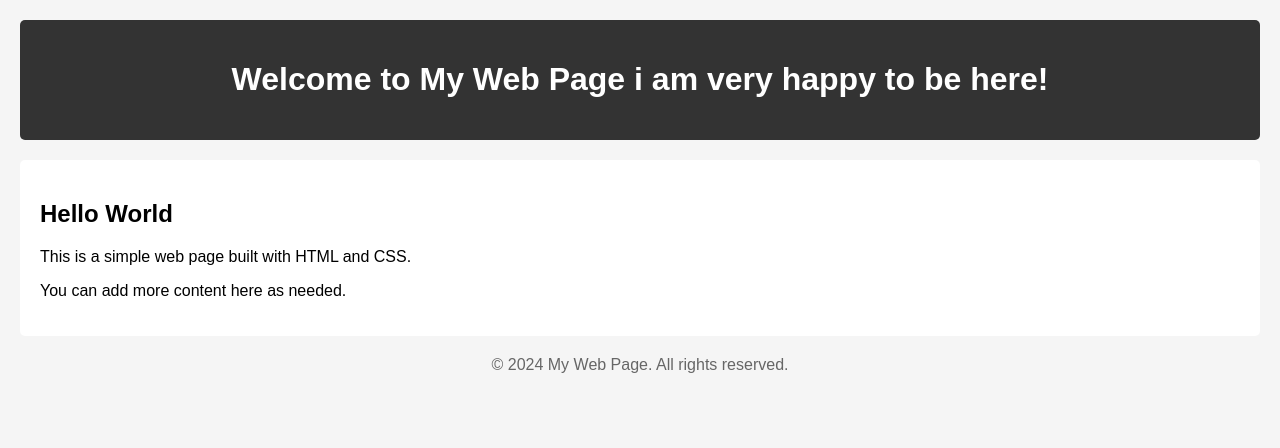
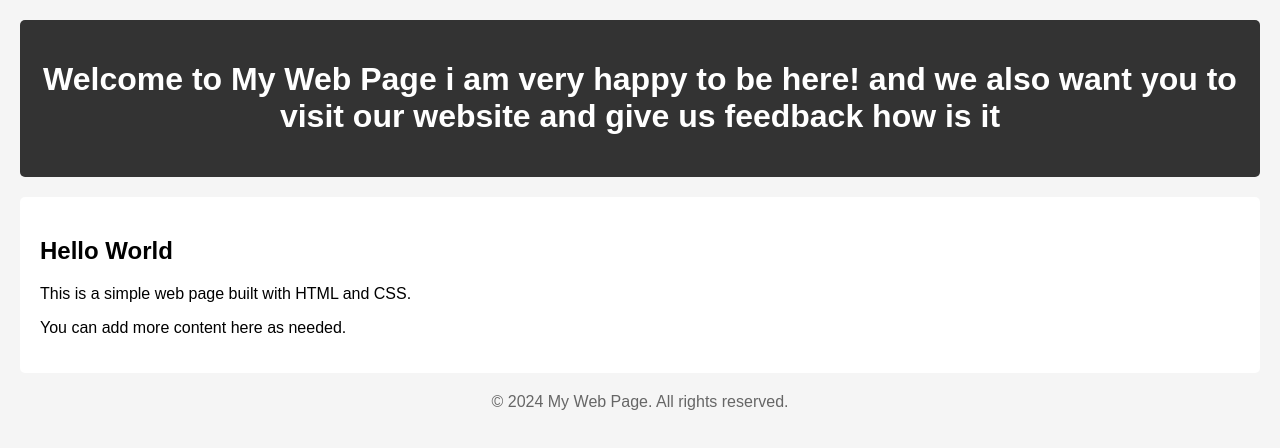
Before and after one commit to yashraj2k6/docconnect, a plain HTML site: page index.html in a window 1280 px wide. Drawn offline with Linux system fonts and the light colour scheme.

Commit message:
this is my first program

```diff
--- a/index.html
+++ b/index.html
@@ -33,7 +33,7 @@
 </head>
 <body>
   <header>
-    <h1>Welcome to My Web Page i am very happy to be here!</h1>
+    <h1>Welcome to My Web Page i am very happy to be here! and we also want you to visit our website and give us feedback how is it</h1>
   </header>
 
   <main>
```
